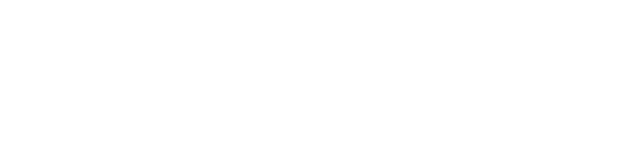
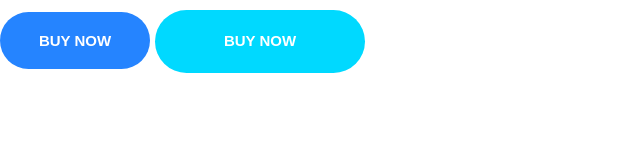
Before and after one commit to FarrukhGit/cloud-hosting, a plain HTML site: page index.html in a window 1280 px wide. Shown: the whole page, without its empty margins (0-640 px from the left). Drawn offline with Linux system fonts and the light colour scheme.

Commit message:
Button component.

```diff
--- a/css/style.css
+++ b/css/style.css
@@ -5,6 +5,12 @@
     --color-headings: #1b0760;
     --color-body:#918ca4;
 }
+
+*. *::after, *::before {
+    box-sizing: border-box;
+}
+
+
 /* Typography */
 
 html {
@@ -142,3 +148,56 @@ text-decoration: none;
         padding-left: 0;
     }
 }
+
+/* Buttons */
+.btn {
+    font-size: 1.8rem;
+    font-weight: 600;
+    color: #fff;
+    text-transform: uppercase;
+    padding: 2rem 3rem;
+    text-align: center;
+    margin: 1rem 0;
+    border: 0;
+    border-radius: 40px;
+    cursor: pointer;
+    white-space: nowrap;
+}
+
+.btn--primary {
+    background: var(--color-primary);
+    color: lighten(primary, 10%);
+}
+
+.btn--primary:hover {
+    background: #3a8ffd;
+}
+
+.btn--secondary {
+    background: var(--color-secondary);
+    color: #fff;
+}
+
+.btn--secondary:hover {
+    background: #00c8eb;
+}
+
+.btn--accent {
+    background: var(--color-accent);
+    color: #fff;
+}
+
+.btn--accent:hover {
+    background: #ec3000;
+}
+
+.btn--block {
+    width: 15rem;
+    display: inline-block;
+}
+
+@media screen and (min-width: 1024px) {
+.btn {
+    font-size: 1.5rem;
+}
+}
--- a/index.html
+++ b/index.html
@@ -11,6 +11,7 @@
 
 </head>
 <body>
-
+ <button class="btn btn--primary btn--block" >Buy Now</button>
+ <a href="#" class="btn btn--secondary btn--block">Buy Now</a>
 </body>
 </html>
```
